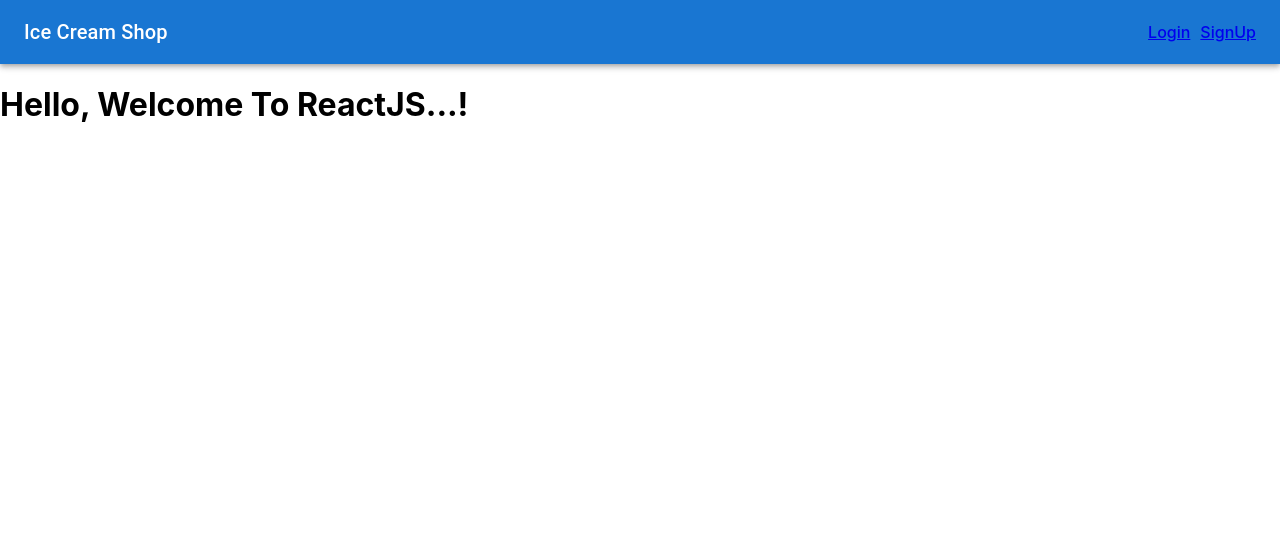
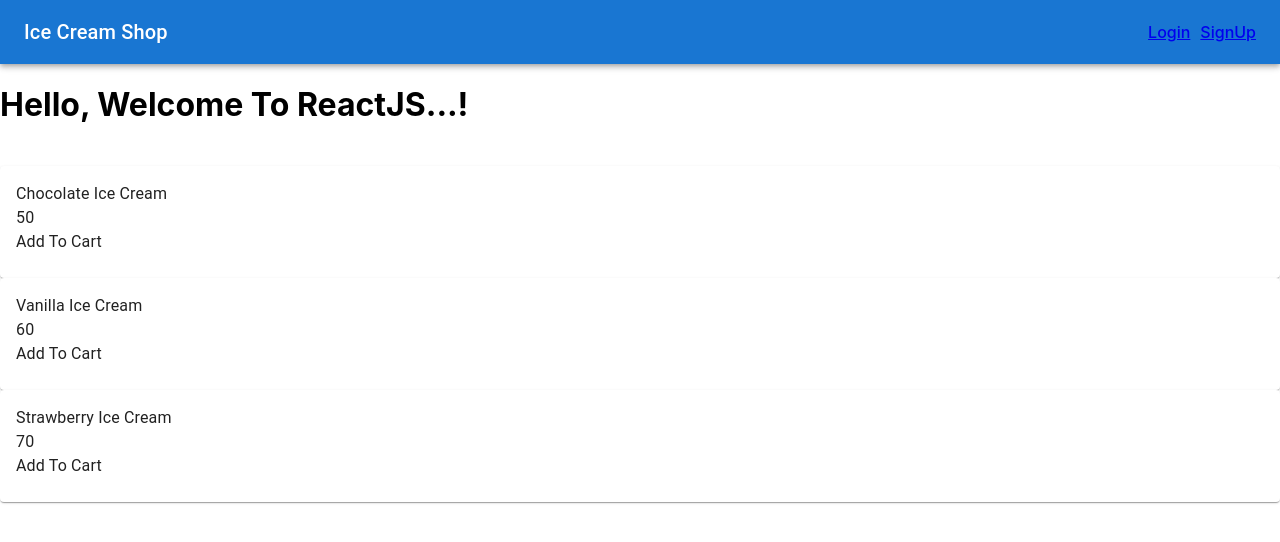
Before and after one commit to abhimkdm/icecream_shop_app, a React (Create React App) app: page / in a window 1280 px wide. Shown: the top 542 px of the page. Built offline with nearby package versions, Linux system fonts and the light colour scheme.

Commit message:
ReduxToolkit Creation and Integration For Products

```diff
--- a/package.json
+++ b/package.json
@@ -7,6 +7,7 @@
     "@emotion/styled": "^11.13.0",
     "@mui/icons-material": "^6.4.2",
     "@mui/material": "^6.1.5",
+    "@reduxjs/toolkit": "^2.5.1",
     "@testing-library/jest-dom": "^5.17.0",
     "@testing-library/react": "^13.4.0",
     "@testing-library/user-event": "^13.5.0",
@@ -16,6 +17,7 @@
     "@types/react-dom": "^18.3.1",
     "react": "^18.3.1",
     "react-dom": "^18.3.1",
+    "react-redux": "^9.2.0",
     "react-router-dom": "^6.28.0",
     "react-scripts": "5.0.1",
     "typescript": "^4.9.5",
--- a/src/components/Home/Home.tsx
+++ b/src/components/Home/Home.tsx
@@ -3,6 +3,8 @@
 //     console.log(props);
 //     return <> <h1> Hello, {props.title} </h1> </>
 // }
+
+import ProductList from "../ProductsList/ProductsList";
 
 // const Home = (props : any) => {
 //     const { name, title } = props;
@@ -12,8 +14,14 @@
 //     </>
 // }
 
-const Home = (props : any) => {
-    return <><h1>Hello, Welcome To ReactJS...!</h1></>
-}
+const Home = (props: any) => {
+  return (
+    <>
+      <h1>Hello, Welcome To ReactJS...!</h1>
+      <br></br>
+      <ProductList></ProductList>
+    </>
+  );
+};
 
 export default Home;
--- /dev/null
+++ b/src/components/ProductCard/ProductCard.tsx
@@ -0,0 +1,20 @@
+import { Card, CardContent, Typography } from "@mui/material";
+import { ProductType } from "../../types/ProductType";
+
+interface Props {
+    product: ProductType;
+}
+
+const ProductCard: React.FC<Props> =({ product })=> {
+    return <>
+            <Card>
+                <CardContent>
+                    <Typography>{product.title}</Typography>
+                    <Typography>{product.price}</Typography>
+                    <Typography>Add To Cart</Typography>
+                </CardContent>
+            </Card>
+        </>
+}
+
+export default ProductCard;
--- /dev/null
+++ b/src/components/ProductsList/ProductsList.tsx
@@ -0,0 +1,19 @@
+import { useSelector } from "react-redux";
+import ProductCard from "../ProductCard/ProductCard";
+import { RootState } from "../../store/store";
+
+const ProductList: React.FC = () => {
+  const products = useSelector((state: RootState) => state.products.items);
+
+  console.log(products);
+
+  return (
+    <>
+      {products?.map((product) => {
+        return <ProductCard key={product.id} product={product} ></ProductCard>;
+      })}
+    </>
+  );
+};
+
+export default ProductList;
--- /dev/null
+++ b/src/data/Products.json
@@ -0,0 +1,5 @@
+[
+    { "id": 1, "title": "Chocolate Ice Cream", "price": 50 },
+    { "id": 2, "title": "Vanilla Ice Cream", "price": 60 },
+    { "id": 3, "title": "Strawberry Ice Cream", "price": 70 }
+]
--- a/src/index.tsx
+++ b/src/index.tsx
@@ -1,15 +1,19 @@
-import React from 'react';
-import ReactDOM from 'react-dom/client';
-import './index.css';
-import App from './App';
-import reportWebVitals from './reportWebVitals';
+import React from "react";
+import ReactDOM from "react-dom/client";
+import "./index.css";
+import App from "./App";
+import reportWebVitals from "./reportWebVitals";
+import { Provider } from "react-redux";
+import { store } from "./store/store";
 
 const root = ReactDOM.createRoot(
-  document.getElementById('root') as HTMLElement
+  document.getElementById("root") as HTMLElement
 );
 root.render(
   <React.StrictMode>
-    <App />
+    <Provider store={store}>
+      <App />
+    </Provider>
   </React.StrictMode>
 );
 
--- /dev/null
+++ b/src/store/ProductsSlice.ts
@@ -0,0 +1,23 @@
+import { createSlice } from '@reduxjs/toolkit';
+import { ProductType } from '../types/ProductType';
+import productData from '../data/Products.json';
+
+//1. Define the Products Type
+//2. Import the static data
+interface ProductState {
+    items : ProductType[];
+}
+
+//3. initialize state
+const initialState: ProductState = {
+    items : productData
+}
+
+//4. Create Slice
+const productSlice = createSlice({
+    name: "products",
+    initialState,
+    reducers: {}
+})
+
+export default productSlice.reducer;
--- /dev/null
+++ b/src/store/store.ts
@@ -0,0 +1,13 @@
+import { configureStore } from "@reduxjs/toolkit";
+import productReducer from './ProductsSlice';
+
+export const store = configureStore({
+    reducer: {
+        //Multiple reducers
+        //ProductReducer
+        products: productReducer
+    }
+});
+
+export type RootState = ReturnType<typeof store.getState>;
+export type AppDispatch = typeof store.dispatch;
--- /dev/null
+++ b/src/types/ProductType.ts
@@ -0,0 +1,5 @@
+export interface ProductType {
+    id: number;
+    title: string;
+    price: number;
+}
```
Also changed, not shown: 1 other file (tests, documents, lock files or other folders).
